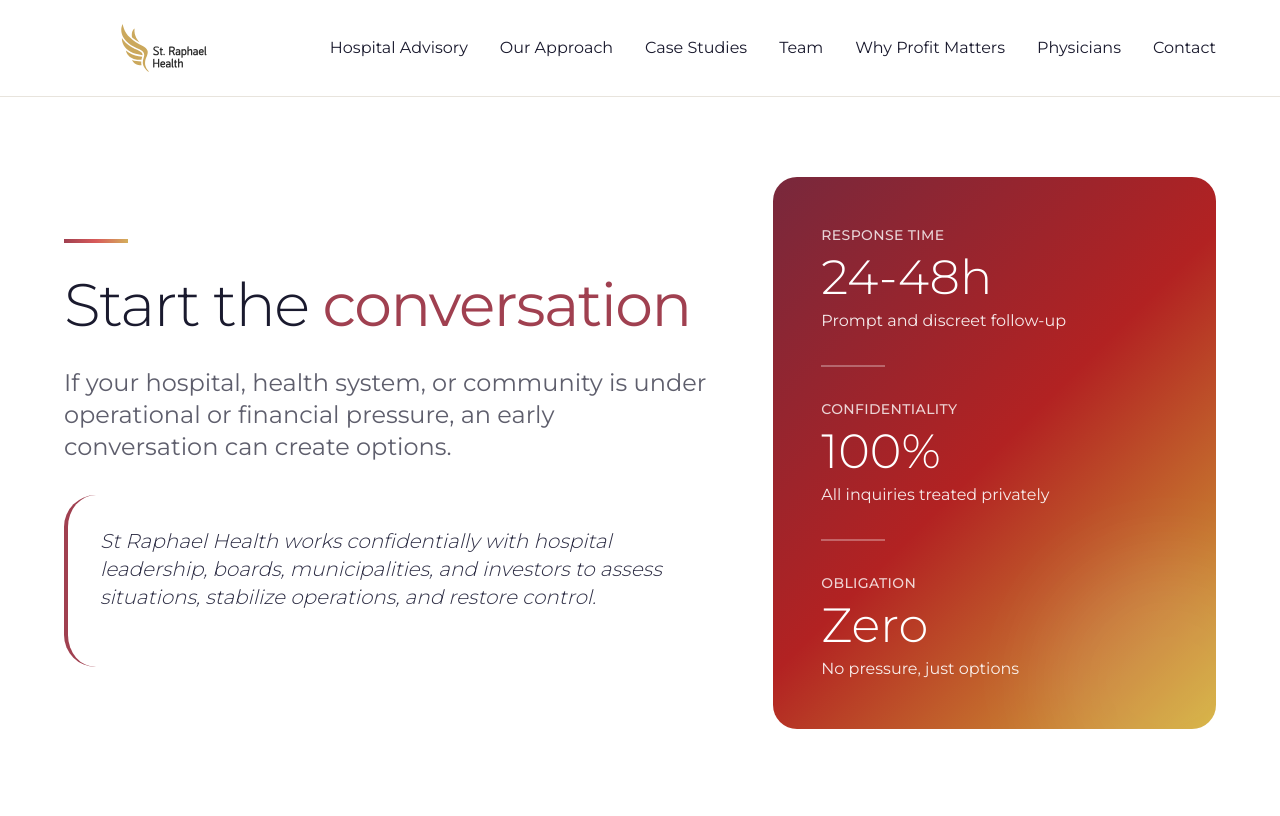
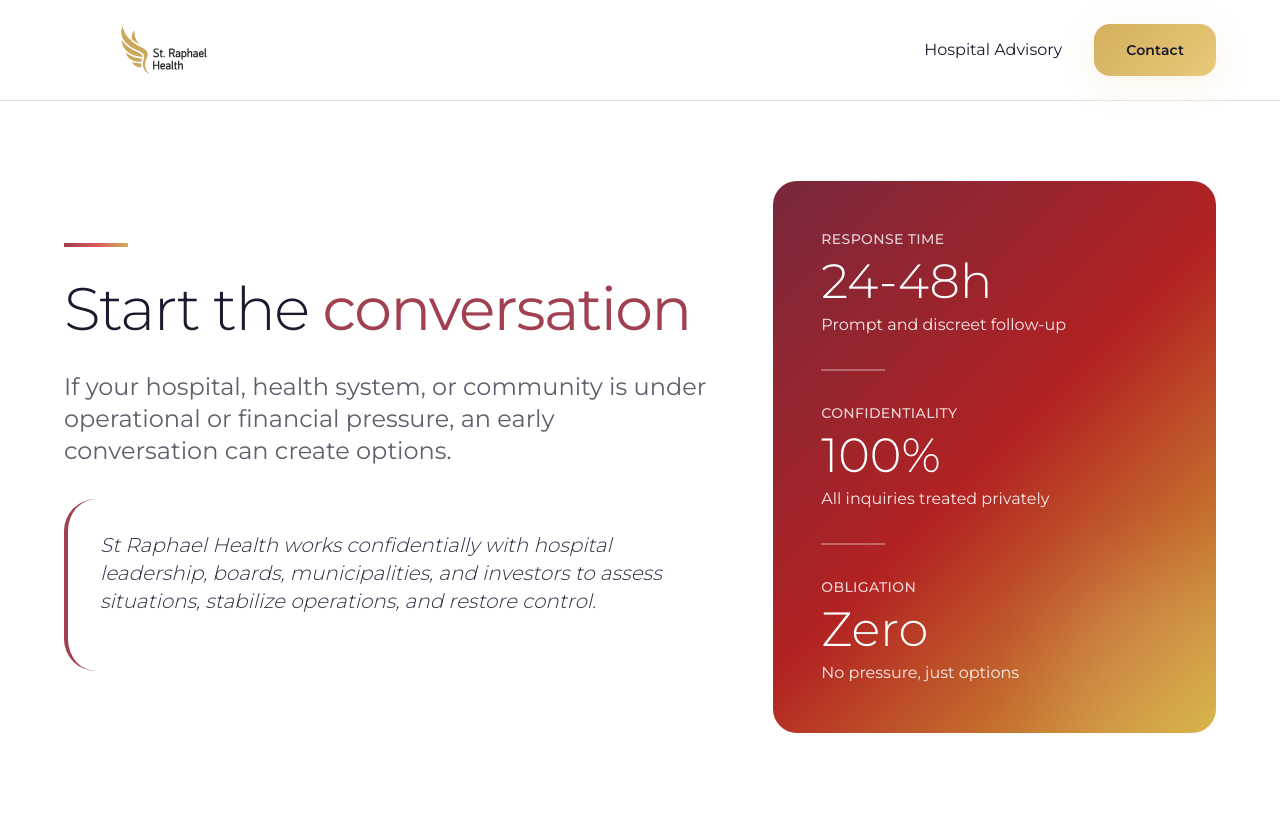
Before and after one commit to NickvZyl/SRH, a website: page public/contact/index.html in a window 1280 px wide. Shown: the top 816 px of the page. Drawn offline with Linux system fonts and the light colour scheme.

Commit message:
Single Page Temp

```diff
--- a/public/contact/index.html
+++ b/public/contact/index.html
@@ -44,12 +44,13 @@
 
         <ul class="hidden lg:flex items-center gap-8">
           <li><a href="/hospital-advisory" class="text-black hover:text-gold-ochre transition-colors duration-fast font-montserrat">Hospital Advisory</a></li>
-          <li><a href="/our-approach" class="text-black hover:text-gold-ochre transition-colors duration-fast font-montserrat">Our Approach</a></li>
-          <li><a href="/case-studies" class="text-black hover:text-gold-ochre transition-colors duration-fast font-montserrat">Case Studies</a></li>
-          <li><a href="/team" class="text-black hover:text-gold-ochre transition-colors duration-fast font-montserrat">Team</a></li>
-          <li><a href="/why-profit-matters" class="text-black hover:text-gold-ochre transition-colors duration-fast font-montserrat">Why Profit Matters</a></li>
-          <li><a href="/physicians" class="text-black hover:text-gold-ochre transition-colors duration-fast font-montserrat">Physicians</a></li>
-          <li><a href="/contact" class="text-black hover:text-gold-ochre transition-colors duration-fast font-montserrat">Contact</a></li>
+          <!-- HIDDEN UNTIL COMPLETE - Uncomment to show -->
+          <!-- <li><a href="/our-approach" class="text-black hover:text-gold-ochre transition-colors duration-fast font-montserrat">Our Approach</a></li> -->
+          <!-- <li><a href="/case-studies" class="text-black hover:text-gold-ochre transition-colors duration-fast font-montserrat">Case Studies</a></li> -->
+          <!-- <li><a href="/team" class="text-black hover:text-gold-ochre transition-colors duration-fast font-montserrat">Team</a></li> -->
+          <!-- <li><a href="/why-profit-matters" class="text-black hover:text-gold-ochre transition-colors duration-fast font-montserrat">Why Profit Matters</a></li> -->
+          <!-- <li><a href="/physicians" class="text-black hover:text-gold-ochre transition-colors duration-fast font-montserrat">Physicians</a></li> -->
+          <li><a href="/contact" class="btn btn-primary text-sm">Contact</a></li>
         </ul>
 
         <button
@@ -90,11 +91,12 @@
 
         <ul class="flex flex-col gap-6">
           <li><a href="/hospital-advisory" class="text-2xl text-black hover:text-gold-ochre transition-colors font-montserrat">Hospital Advisory</a></li>
-          <li><a href="/our-approach" class="text-2xl text-black hover:text-gold-ochre transition-colors font-montserrat">Our Approach</a></li>
-          <li><a href="/case-studies" class="text-2xl text-black hover:text-gold-ochre transition-colors font-montserrat">Case Studies</a></li>
-          <li><a href="/team" class="text-2xl text-black hover:text-gold-ochre transition-colors font-montserrat">Team</a></li>
-          <li><a href="/why-profit-matters" class="text-2xl text-black hover:text-gold-ochre transition-colors font-montserrat">Why Profit Matters</a></li>
-          <li><a href="/physicians" class="text-2xl text-black hover:text-gold-ochre transition-colors font-montserrat">Physicians</a></li>
+          <!-- HIDDEN UNTIL COMPLETE - Uncomment to show -->
+          <!-- <li><a href="/our-approach" class="text-2xl text-black hover:text-gold-ochre transition-colors font-montserrat">Our Approach</a></li> -->
+          <!-- <li><a href="/case-studies" class="text-2xl text-black hover:text-gold-ochre transition-colors font-montserrat">Case Studies</a></li> -->
+          <!-- <li><a href="/team" class="text-2xl text-black hover:text-gold-ochre transition-colors font-montserrat">Team</a></li> -->
+          <!-- <li><a href="/why-profit-matters" class="text-2xl text-black hover:text-gold-ochre transition-colors font-montserrat">Why Profit Matters</a></li> -->
+          <!-- <li><a href="/physicians" class="text-2xl text-black hover:text-gold-ochre transition-colors font-montserrat">Physicians</a></li> -->
           <li class="pt-4"><a href="/contact" class="btn btn-primary inline-block">Contact</a></li>
         </ul>
       </div>
```
Also changed, not shown: public/hospital-advisory/index.html (+12 -10 lines), public/index.html (+1 -0 lines), public/privacy-policy/index.html (+12 -10 lines), public/terms/index.html (+12 -10 lines), src/components/header.html (+12 -10 lines).
